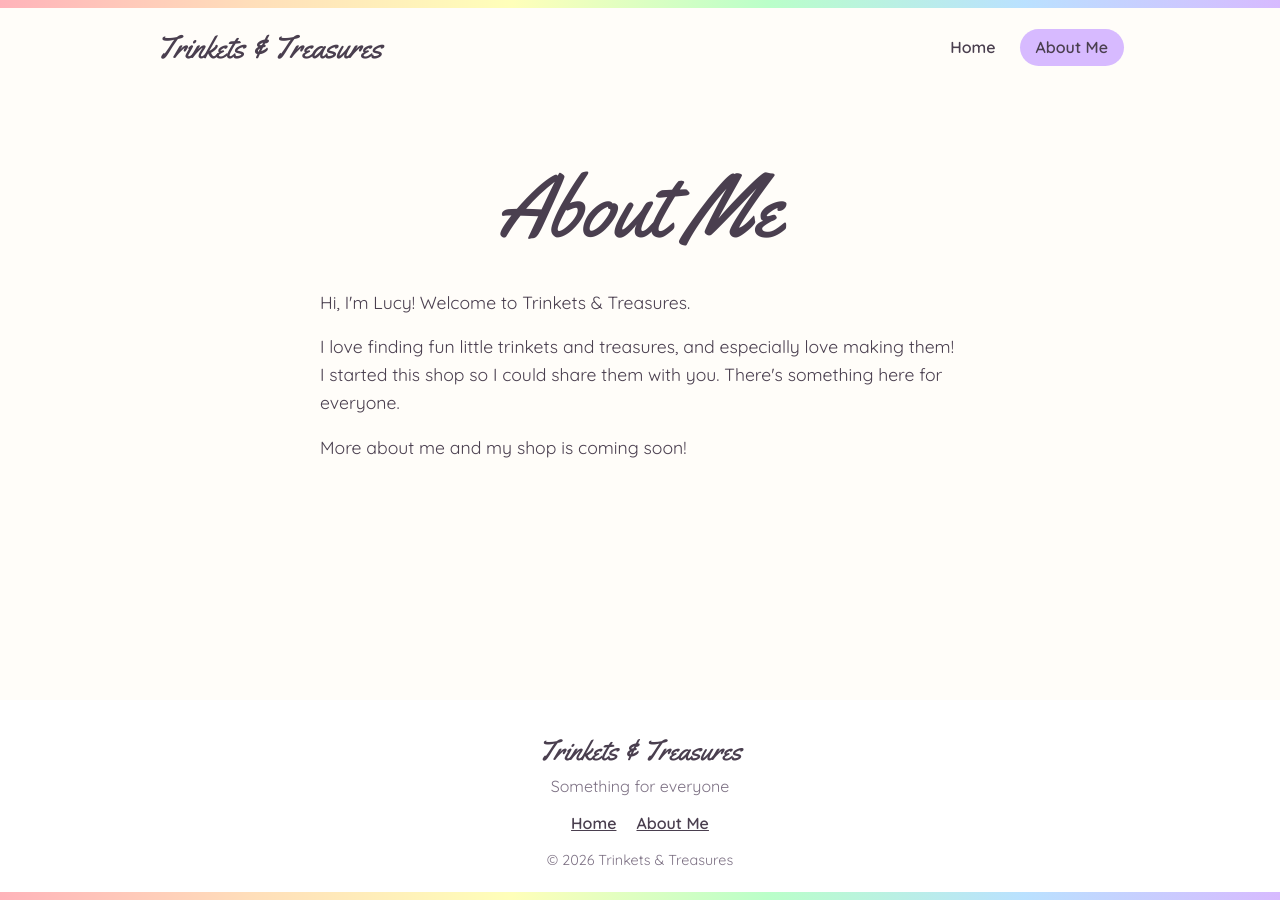
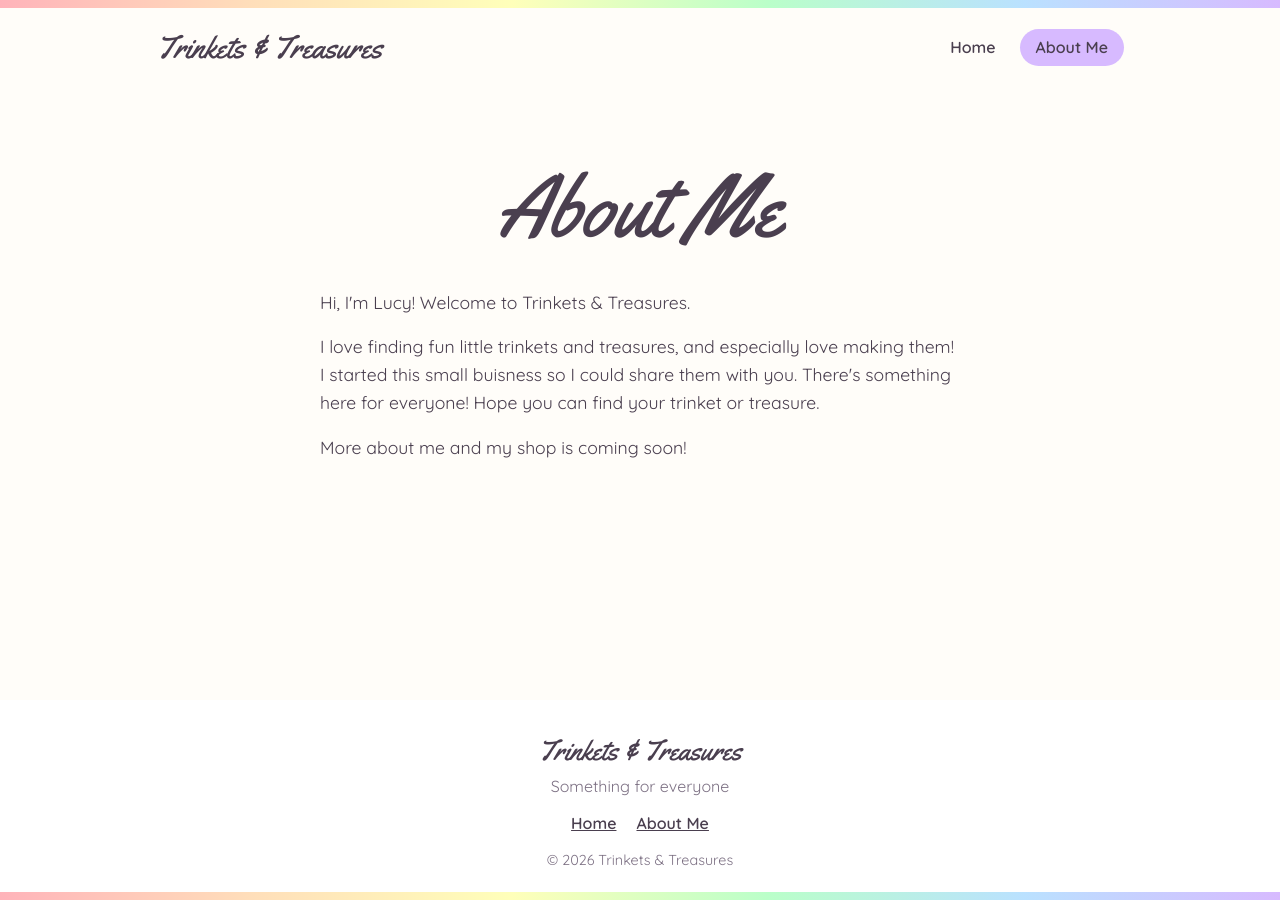
Before and after one commit to LucysTrinketsandTreasures/website-files, a Jekyll site: the page built from about.html, in a window 1280 px wide. Built offline with Jekyll 4.4.1, drawn with Linux system fonts in a browser that asks for light colours.

Commit message:
Update about.html

```diff
--- a/about.html
+++ b/about.html
@@ -8,6 +8,6 @@ title: About Me
 
 <section class="about">
   <p>Hi, I'm Lucy! Welcome to Trinkets &amp; Treasures.</p>
-  <p>I love finding fun little trinkets and treasures, and especially love making them! I started this shop so I could share them with you. There's something here for everyone.</p>
+  <p>I love finding fun little trinkets and treasures, and especially love making them! I started this small buisness so I could share them with you. There's something here for everyone! Hope you can find your trinket or treasure.</p>
   <p>More about me and my shop is coming soon!</p>
 </section>
```
